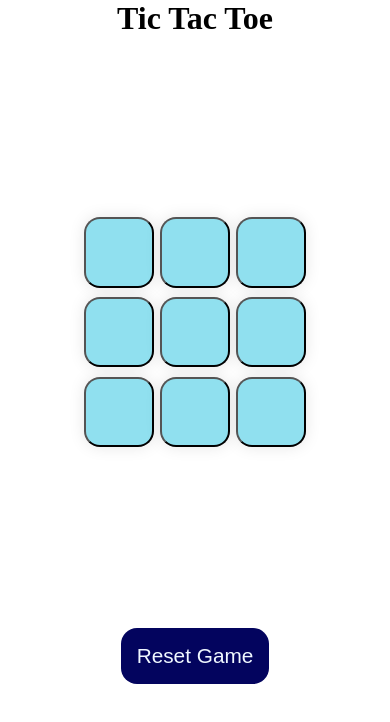
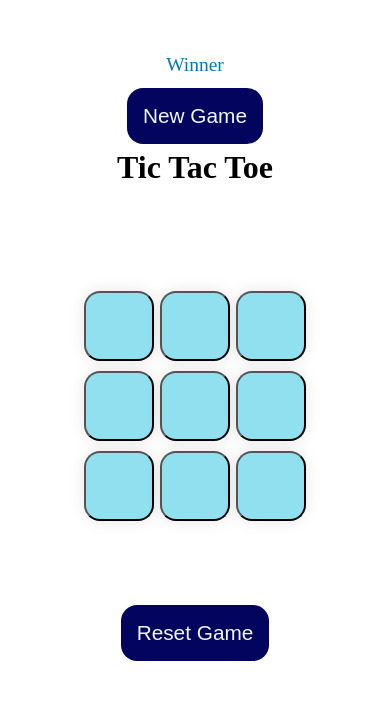
Before and after one commit to Venisha2185/JavaScript_MiniProject, a plain HTML site: page index.html in a window 390 px wide. Drawn offline with Linux system fonts and the light colour scheme.

Commit message:
Updates css

```diff
--- a/style.css
+++ b/style.css
@@ -1,7 +1,3 @@
-*{
-    margin:0;
-    padding:0;
-}
 body{
     text-align: center;
 }
@@ -64,3 +60,21 @@ body{
  .hide{
     display: none;
 }
+
+@media (max-width: 600px) {
+    .container{
+        height:47vh;
+        display: flex;
+        justify-content: center;
+        align-items: center;
+    }
+    .msg-container{
+        height: 20vmin ;
+        display: flex;
+        justify-content: center;
+        align-items: center;
+        flex-direction: column;
+        margin-top: 50px;
+
+    }
+}
```
